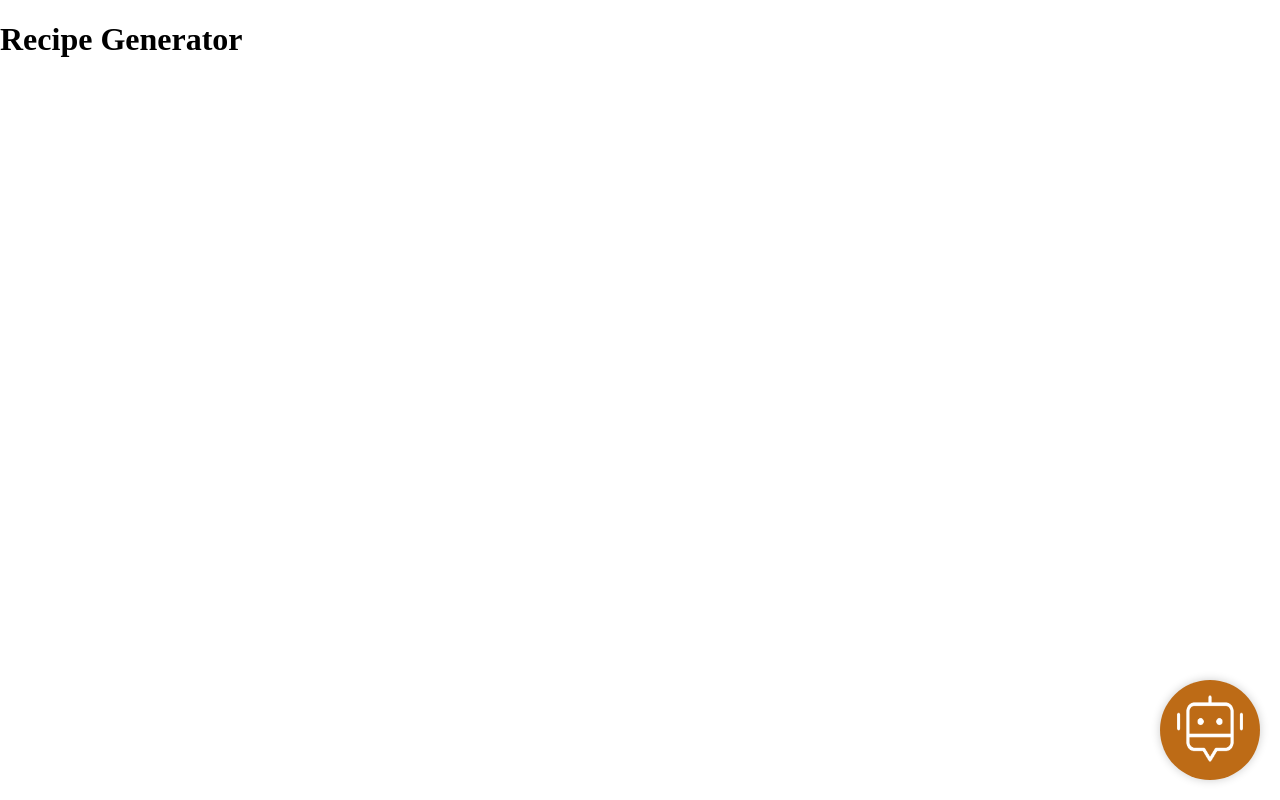
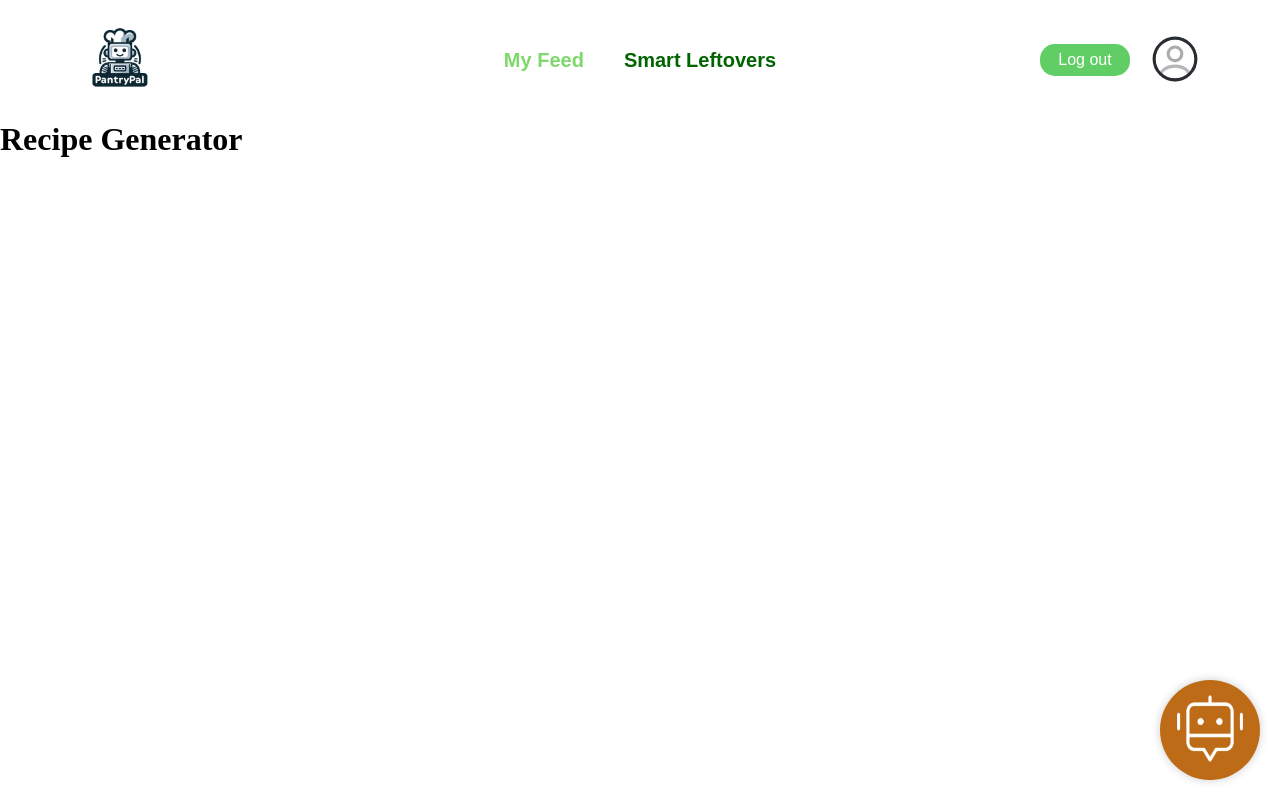
Before and after one commit to BT3103AppDev1/l1-final-term-project-group-9-pantrypal, a Vue app in the folder pantrypal-frontend/: page /recipe-generator in a window 1280 px wide. Built offline with nearby package versions, Linux system fonts and the light colour scheme; no server answers; sample sign-in values are in the browser's storage.

Commit message:
feat(Community-page) TopBar navigation and fix filter by category

```diff
--- a/pantrypal-frontend/src/components/TopBar.vue
+++ b/pantrypal-frontend/src/components/TopBar.vue
@@ -3,12 +3,20 @@
         <div class="firstContainer">
             <img src="../assets/logo.jpg" alt="PantryPal Logo" class="logo" />
         </div>
-        <div class="secondContainer">
+        <div v-if="ifFeed" class="secondContainer">
+            <button class="custom-button" @click="goToCommunityPage()">
+                <p class="button-text-selected">My Feed</p>
+            </button>
+            <button class="custom-button" @click="goToRecipeGenerator()">
+                <p class="button-text">Smart Leftovers</p>
+            </button>
+        </div>
+        <div v-else class="secondContainer">
             <button class="custom-button" @click="goToCommunityPage()">
                 <p class="button-text">My Feed</p>
             </button>
-            <button class="custom-button" @click="goToCreateNewRecipePage()">
-                <p class="button-text">Smart Leftovers</p>
+            <button class="custom-button" @click="goToRecipeGenerator()">
+                <p class="button-text-selected">Smart Leftovers</p>
             </button>
         </div>
         <div class="thirdContainer">
@@ -27,9 +35,17 @@ import { auth } from '../firebase.js';
 import { signOut } from 'firebase/auth';
 
 export default {
+    props: {
+        ifFeed: Boolean
+    },
     methods: {
-        goToCommunityPage() { },
-        goToCreateNewRecipePage() { },
+        goToCommunityPage() {
+            console.log("test")
+            this.$router.push('/community-page');
+        },
+        goToRecipeGenerator() {
+            this.$router.push('/recipe-generator');
+        },
         logout() {
             signOut(auth).then(() => {
                 this.$router.push('/');
@@ -62,6 +78,7 @@ export default {
     cursor: pointer;
 }
 
+
 .button-text {
     padding: 10px 20px;
     font-size: 20px;
@@ -70,6 +87,16 @@ export default {
     border-radius: 5px;
     cursor: pointer;
     transition: background-color 0.3s ease;
+}
+
+.button-text-selected {
+    padding: 10px 20px;
+    font-size: 20px;
+    font-weight: 800;
+    border-radius: 5px;
+    cursor: pointer;
+    transition: background-color 0.3s ease;
+    color: darkgreen;
 }
 
 .button-text:hover {
--- a/pantrypal-frontend/src/views/CommunityPage.vue
+++ b/pantrypal-frontend/src/views/CommunityPage.vue
@@ -1,8 +1,7 @@
 <template>
 
   <div class="community-page">
-    <TopBar />
-
+    <TopBar :ifFeed=true />
     <div class="filterBar">
       <div class="search-bar">
         <input type="text" class="search-input" placeholder="Search name or ingredients...">
@@ -51,7 +50,7 @@
 import RecipeCard from "../components/RecipeCard.vue";
 import RecipeDetailsWindow from "../components/RecipeDetailsWindow.vue";
 import { db } from "../firebase.js";
-import { collection, getDocs } from "firebase/firestore";
+import { collection, getDocs, getDoc, doc } from "firebase/firestore";
 import TopBar from '@/components/TopBar.vue';
 import dropdown from 'vue-dropdowns';
 import RecipeImage from "@/components/RecipeImage.vue";
@@ -111,14 +110,21 @@ export default {
         });
       },
     },
-    filterUsingCategory(payload) {
+    async filterUsingCategory(payload) {
       this.category = payload;
-      if (this.category.name === 'All') {
+      if (this.category.name == 'All') {
         this.filteredRecipes = this.recipes;
       } else {
-        this.filteredRecipes = this.recipes.filter(recipe => recipe.categories.includes(this.category.name));
+        this.filteredRecipes = []
+        const docSnap = await getDoc(doc(db, "categories", payload.id));
+        const recipesIDlist = docSnap.data().recipes
+        if (recipesIDlist.length != 0) {
+          for (let x in recipesIDlist) {
+            const docSnap = await getDoc(doc(db, "all_recipes", recipesIDlist[x]))
+            this.filteredRecipes.push(docSnap.data());
+          }
+        }
       }
-
     }
 
   }
--- a/pantrypal-frontend/src/views/RecipeGenerator.vue
+++ b/pantrypal-frontend/src/views/RecipeGenerator.vue
@@ -1,5 +1,6 @@
 <template>
   <div class="recipeGenerator">
+    <TopBar :ifFeed=false />
     <h1>Recipe Generator</h1>
     <CircleButton logo="src/assets/chefbot-button.png" @click="toggleChefBot" />
     <ChefBot v-show="showChefBot" @close="showChefBot = false" />
@@ -9,12 +10,14 @@
 <script>
 import ChefBot from "@/components/ChefBot.vue";
 import CircleButton from "@/components/CircleButton.vue";
+import TopBar from "@/components/TopBar.vue";
 
 export default {
   name: "Recipe Generator",
   components: {
     ChefBot,
     CircleButton,
+    TopBar
   },
   data() {
     return {
```
